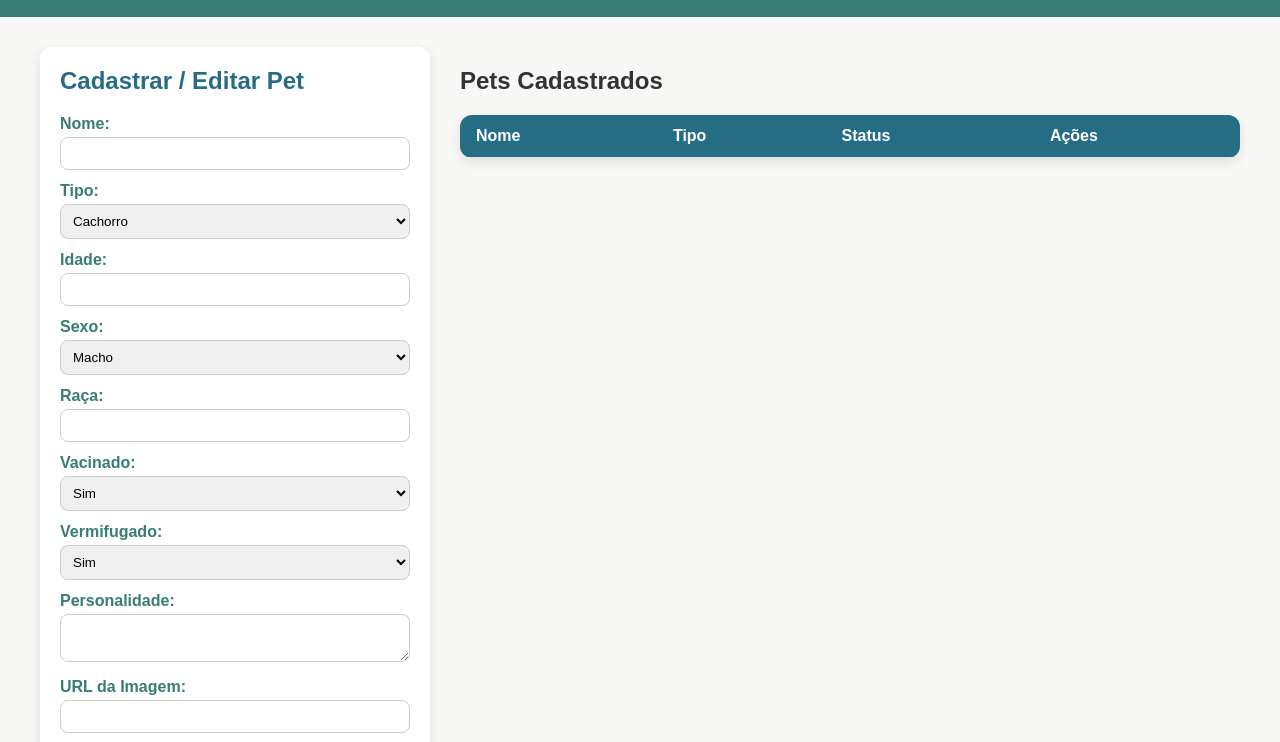
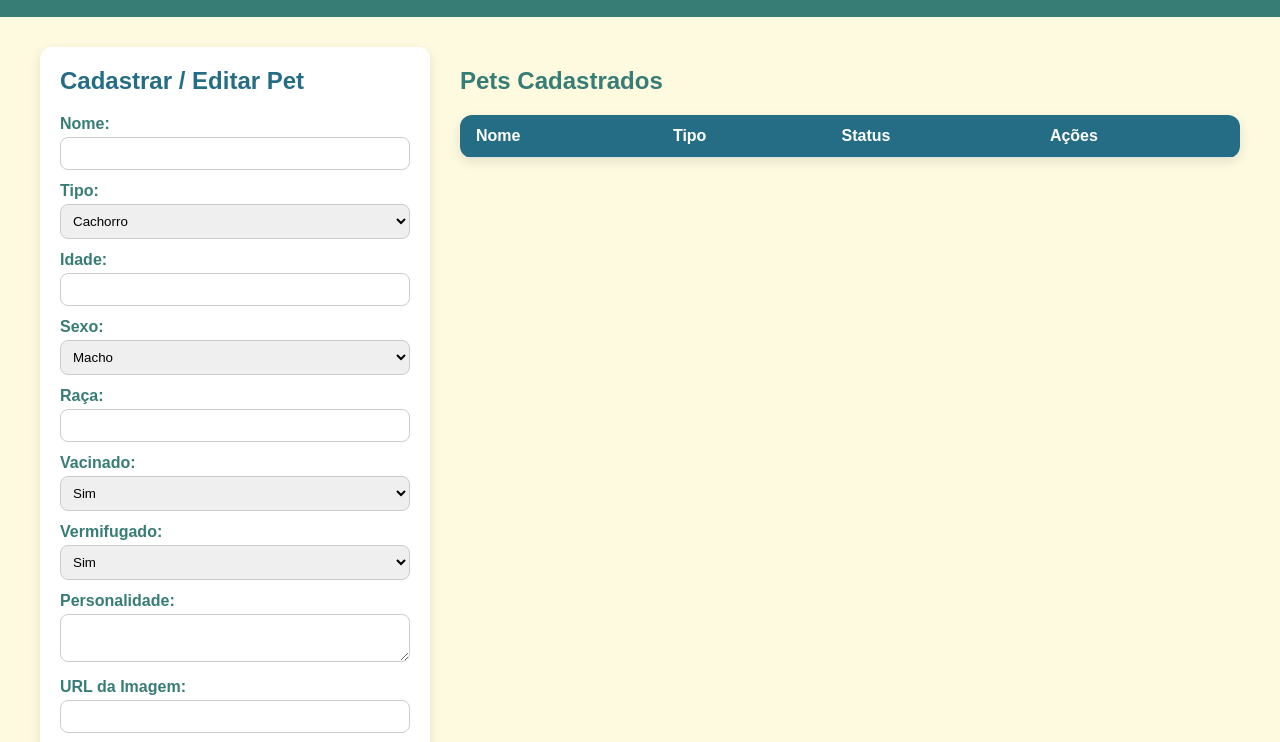
Before and after one commit to comigopets/admin-comigo-pets, a plain HTML site: page dashboard.html in a window 1280 px wide. Shown: the part 56-798 px from the top of the page. Drawn offline with Linux system fonts and the light colour scheme; a script that the page names is missing.

Commit message:
Update estilo-dashboard.css
alterações

```diff
--- a/estilo-dashboard.css
+++ b/estilo-dashboard.css
@@ -1,8 +1,8 @@
 body {
   margin: 0;
   font-family: Arial, sans-serif;
-  background: #f7f7f5;
-  color: #333;
+  background: #fefae0;
+  color: #377d75;
 }
 
 header {
@@ -248,4 +248,5 @@ table button:hover {
     padding: 5px 8px;
     font-size: 0.8rem;
   }
+
 }
```
